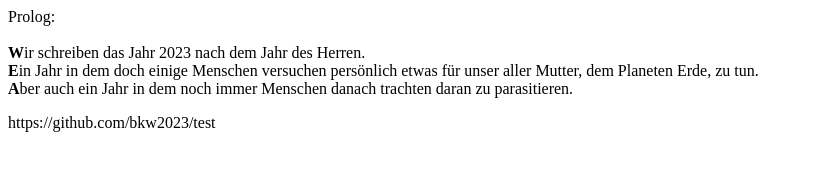
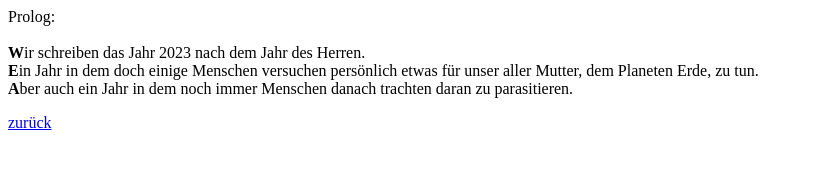
Before and after one commit to bkw2023/Smartmeter_Wiener_Netze-, a plain HTML site: page docs/index.html in a window 1280 px wide. Shown: the whole page, without its empty margins (0-813 px from the left). Drawn offline with Linux system fonts and the light colour scheme.

Commit message:
Update index.html

```diff
--- a/docs/index.html
+++ b/docs/index.html
@@ -12,6 +12,6 @@ etwas für unser aller Mutter, dem Planeten Erde, zu tun.<BR>
 <b>A</b>ber auch ein Jahr in dem noch immer Menschen danach trachten
 daran zu parasitieren.
 </p>
-https://github.com/bkw2023/test
+<a href="https://github.com/bkw2023/test">zurück</a>
 </body>
 </html>
```
